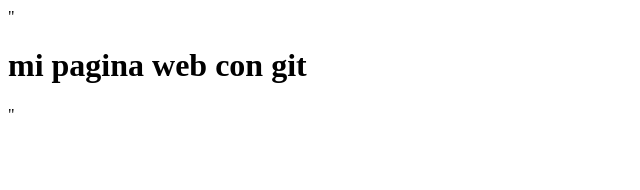
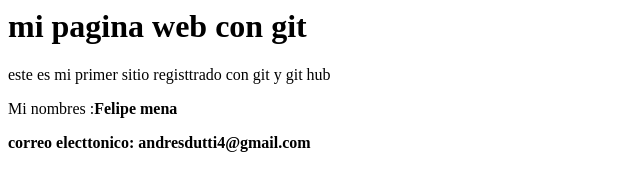
Before and after one commit to 788j/Mypaginawebb, a plain HTML site: page index.html in a window 1280 px wide. Shown: the whole page, without its empty margins (0-640 px from the left). Drawn offline with Linux system fonts and the light colour scheme.

Commit message:
se agrego una descripcion al index

```diff
--- a/index.html
+++ b/index.html
@@ -1 +1,4 @@
-"<h1>mi pagina web con git</h1>"
+<h1>mi pagina web con git</h1>
+<p>este es mi primer sitio registtrado con git y git hub</p>
+<p>Mi nombres :<strong>Felipe mena</strong</p>
+    <p> correo electtonico: <strong>andresdutti4@gmail.com</strong> </p>
```
